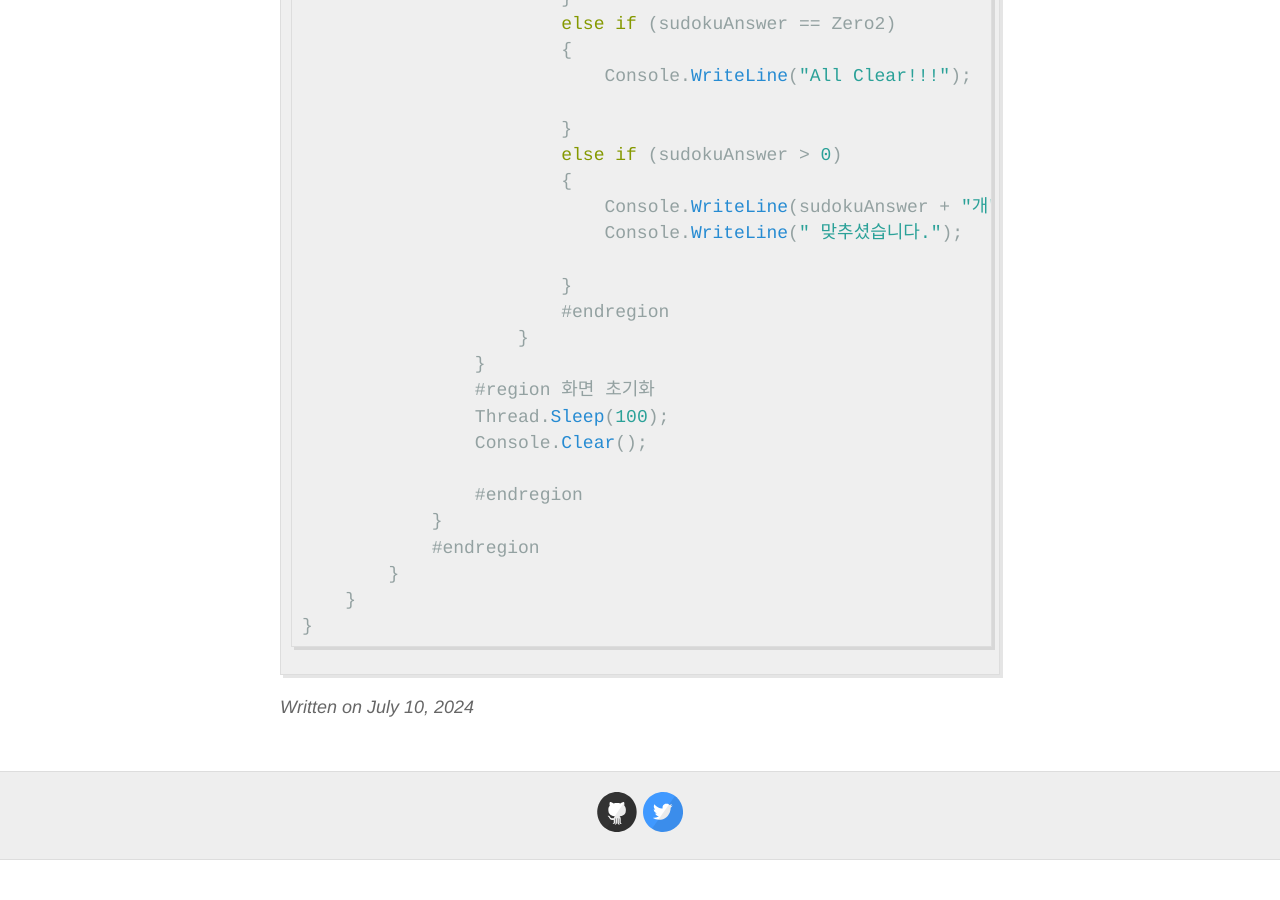
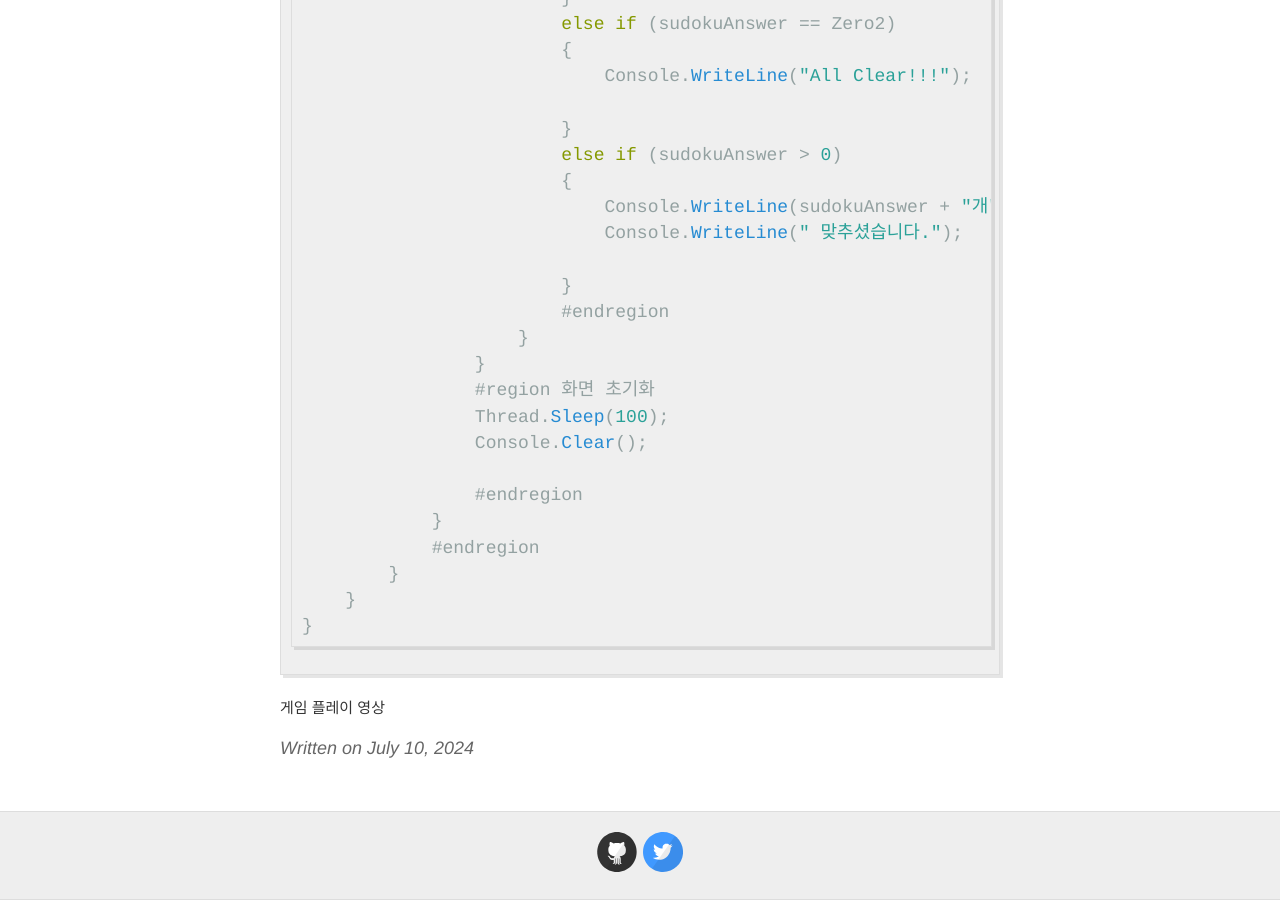
Before and after one commit to enmael/enmael.github.io, a Jekyll site: the page built from _posts/2024-7-10-스도쿠2.md, in a window 1280 px wide and 900 px high, scrolled down 27047 px. Built offline with Jekyll 4.4.1, drawn with Linux system fonts in a browser that asks for light colours; comment, search, counter and statistics services are not loaded; before the commit the page ends 27907 px from its top, so only the background shows below that.

Commit message:
Update 2024-7-10-스도쿠2.md

````diff
--- a/_posts/2024-7-10-스도쿠2.md
+++ b/_posts/2024-7-10-스도쿠2.md
@@ -1055,3 +1055,7 @@ namespace ConsoleApp1
     }
 }
 ```
+
+<span style="font-size: 15px;">
+  게임 플레이 영상
+</span>
````
